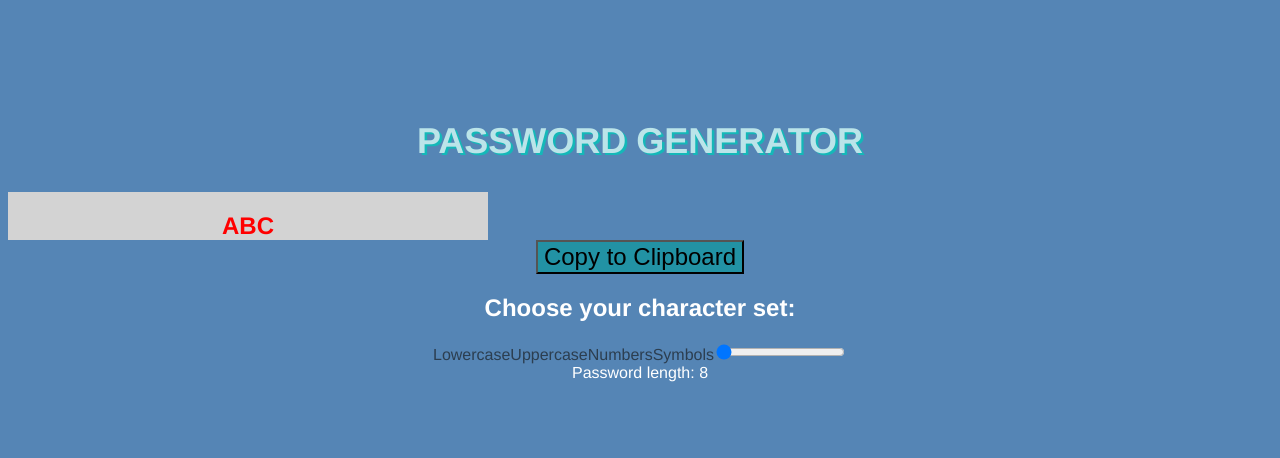
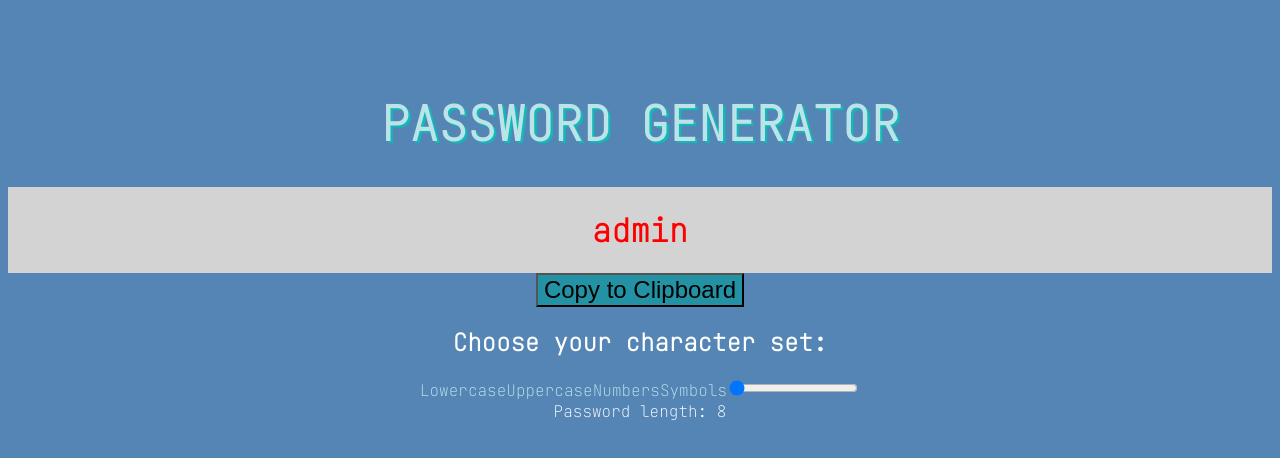
Before and after one commit to EnricoCarruba/passwordGenerator, a Vue app: page / in a window 1280 px wide. Shown: the top 458 px of the page. Built offline with nearby package versions, Linux system fonts and the light colour scheme.

Commit message:
changed font, box size and refactored html struct

```diff
--- a/src/App.vue
+++ b/src/App.vue
@@ -15,11 +15,11 @@ export default {
 
 <style>
 #app {
-  font-family: Avenir, Helvetica, Arial, sans-serif;
+  /* font-family: Avenir, Helvetica, Arial, sans-serif;
   -webkit-font-smoothing: antialiased;
   -moz-osx-font-smoothing: grayscale;
   text-align: center;
   color: #2c3e50;
-  margin-top: 60px;
+  margin-top: 60px; */
 }
 </style>
--- a/src/components/password-generator.vue
+++ b/src/components/password-generator.vue
@@ -1,11 +1,12 @@
 <template>
+  <header>
+    <h1>PASSWORD GENERATOR</h1>
+  </header>
+  <div id="box">
+    <h1 id="generated-password">{{ password }}</h1>
+  </div>
+
   <section>
-    <header>
-      <h1>PASSWORD GENERATOR</h1>
-    </header>
-    <div id="box">
-      <h1 id="generated-password">{{ password }}</h1>
-    </div>
     <button id="copy-to-clipboard">Copy to Clipboard</button>
     <h2 id="character-set-label">Choose your character set:</h2>
     <input
@@ -47,6 +48,9 @@
       class="button-character-set"
     />
     <label for="symbols">Symbols</label>
+
+    <!-- Slider  -->
+
     <input
       v-on:click="generatePassword()"
       type="range"
@@ -65,7 +69,7 @@
 <script>
 export default {
   data: () => ({
-    password: "ABC",
+    password: "admin",
     passwordLength: "8",
     checkLowerCase: false,
     checkUpperCase: false,
@@ -95,8 +99,8 @@ export default {
         );
       }
       this.password = password;
-      console.log(this.password);
-      console.log(this.checkLowerCase);
+      /* console.log(this.password);
+      console.log(this.checkLowerCase); */
     },
 
     changePasswordLength() {
@@ -157,42 +161,50 @@ header {
   font-size: 1.5rem;
   color: #bbe4e9;
   text-shadow: 0.1em 0.1em 0 hsl(180, 80%, 40%);
+  font-family: "JetBrains Mono", monospace;
 }
 
 #box {
   background-color: lightgray;
   align-content: center;
 
-  height: 3rem;
-  width: 30rem;
+  width: 100%;
+  height: auto;
   display: block;
   color: red;
 }
+
 #generated-password {
   color: red;
   text-align: center;
 }
+
 #copy-to-clipboard {
   font-size: 1.5rem;
   text-align: center;
   background-color: #2292a4;
   color: black;
 }
+
 #character-set-label {
   color: white;
 }
+
 .button-character-set {
   font-size: 1.5rem;
   background-color: black;
   color: #2292a4;
   border: 10px solid lightgray;
 }
+
 input[type="checkbox"] {
   all: unset;
 }
+
 input[type="checkbox"]:checked + label {
   background-color: #2292a4;
 }
+
 input[type="checkbox"]:focus + label {
   border: 5px;
 }
```
